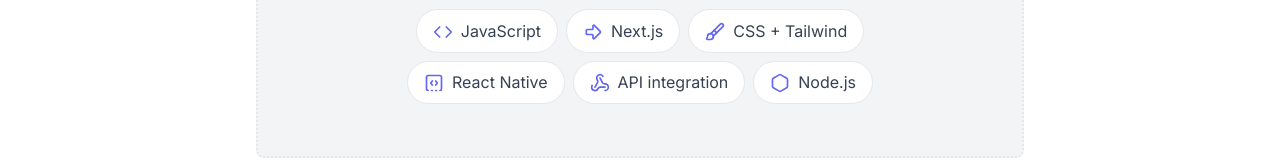
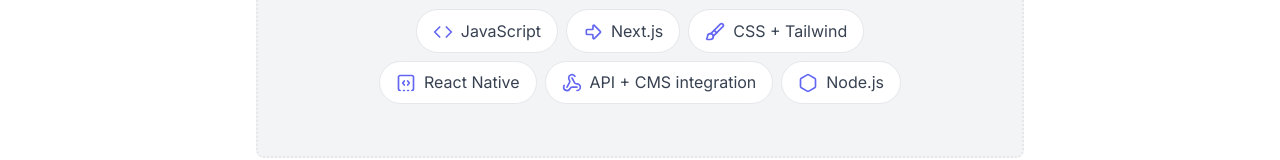
Before and after one commit to keilmart/portfolioV3, a Next.js app: page / in a window 1280 px wide. Shown: the part 736-896 px from the top of the page. Built offline with nearby package versions, Linux system fonts and the light colour scheme; no server answers; the database is empty.

Commit message:
Skills update

```diff
--- a/components/HomepageListedSkills/HomepageListedSkills.js
+++ b/components/HomepageListedSkills/HomepageListedSkills.js
@@ -37,7 +37,7 @@ const HomepageListedSkills = () => {
           icon={<SquareDashedBottomCode className="w-5 h-6 text-indigo-500" />}
         />
         <Capsule
-          text="API integration"
+          text="API + CMS integration"
           className="m-1 hover:rotate-2"
           icon={<Webhook className="w-5 h-6 text-indigo-500" />}
         />
```
